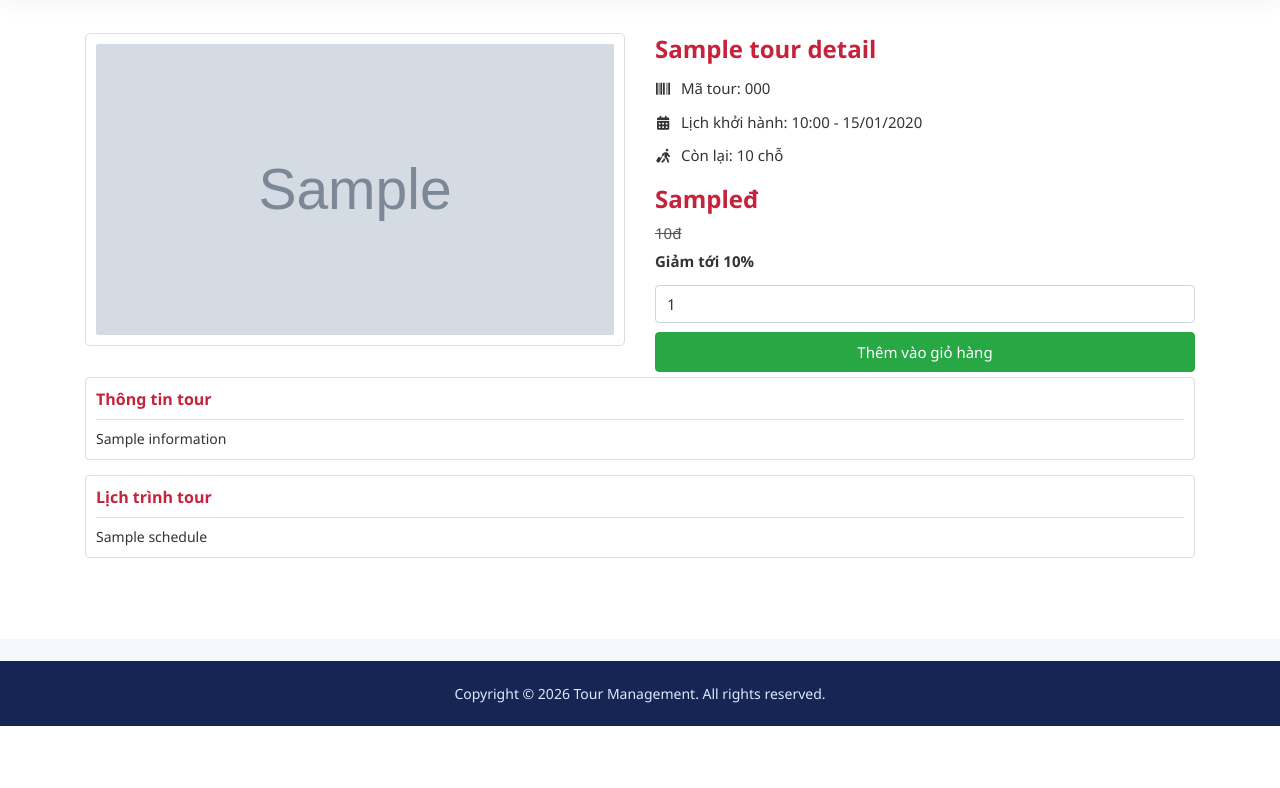
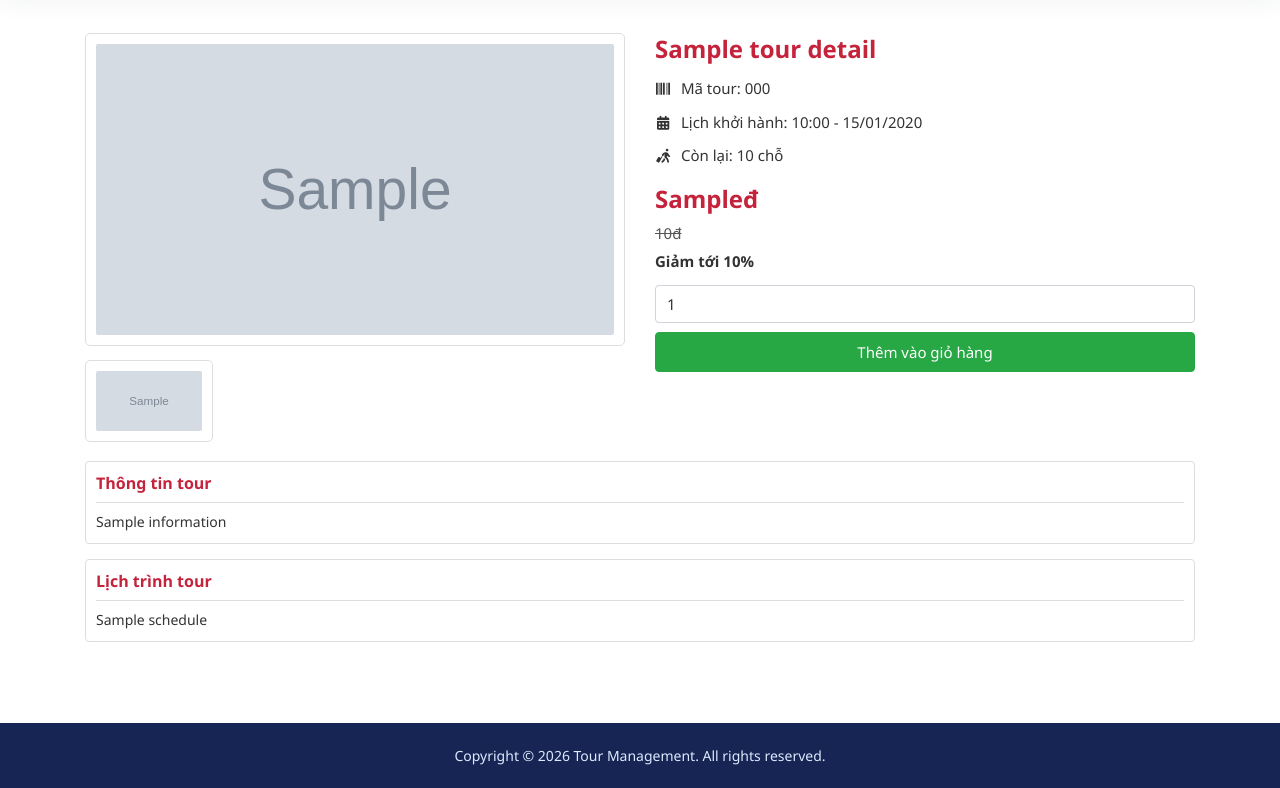
Before and after one commit to LaiHuy05/tour-management, a Node server app: template views/client/pages/tours/detail.pug in a window 1280 px wide. Shown: the part 74-862 px from the top of the page. Before the commit the page ends 800 px from the top, so only its background shows below. Run offline with Node 20, Linux system fonts and the light colour scheme; the template is opened without the code that fills it: most values are stand-ins (such as "Sample title", 1, 10 or a date in 2020); grey boxes marked "Sample" are stand-in pictures; some libraries are stand-ins or nearby versions.

Commit message:
hiển thị ảnh dạng slide bên chi tiết tour

```diff
--- a/public/js/script.js
+++ b/public/js/script.js
@@ -1 +1,20 @@
-console.log("Script loaded successfully!");
+// Slider Tour Detail
+var imagesThumb = new Swiper('.imagesThumb', {
+  loop: true,
+  spaceBetween: 10,
+  slidesPerView: 4,
+  freeMode: true,
+  watchSlidesProgress: true,
+});
+var imagesMain = new Swiper('.imagesMain', {
+  loop: true,
+  spaceBetween: 10,
+  navigation: {
+    nextEl: '.swiper-button-next',
+    prevEl: '.swiper-button-prev',
+  },
+  thumbs: {
+    swiper: imagesThumb,
+  },
+});
+// End Slider Tour Detail
--- a/views/client/layouts/default.pug
+++ b/views/client/layouts/default.pug
@@ -6,7 +6,8 @@ html
     link(rel="stylesheet", href="https://cdn.jsdelivr.net/npm/bootstrap@4.6.2/dist/css/bootstrap.min.css")
     link(rel="stylesheet" href="https://cdnjs.cloudflare.com/ajax/libs/font-awesome/6.7.2/css/all.min.css")
 
-    //- link(rel="stylesheet", href="https://cdn.jsdelivr.net/npm/aplayer@1.10.1/dist/APlayer.min.css")
+    link(rel="stylesheet", href="https://cdn.jsdelivr.net/npm/swiper@12/swiper-bundle.min.css")
+
 
     link(rel="stylesheet", href="/css/style.css")
 
@@ -22,6 +23,6 @@ html
     script(src="https://cdn.jsdelivr.net/npm/jquery@3.5.1/dist/jquery.slim.min.js")
     script(src="https://cdn.jsdelivr.net/npm/bootstrap@4.6.2/dist/js/bootstrap.bundle.min.js")
 
-    //- script(src="https://cdn.jsdelivr.net/npm/aplayer@1.10.1/dist/APlayer.min.js")
+    script(src="https://cdn.jsdelivr.net/npm/swiper@12/swiper-bundle.min.js")
 
     script(src="/js/script.js")
--- a/views/client/pages/tours/detail.pug
+++ b/views/client/pages/tours/detail.pug
@@ -9,9 +9,21 @@ block main
         .col-6
           if(tourDetail.images)
             .inner-images
-              each image in tourDetail.images
-                .inner-image
-                  img(src=image)
+              div(class="swiper imagesMain")
+                div(class="swiper-wrapper")
+                  each image in tourDetail.images
+                    div(class="swiper-slide")
+                      .inner-image
+                        img(src=image)
+                div(class="swiper-button-next")
+                div(class="swiper-button-prev")
+
+              div(class="swiper imagesThumb")
+                div(class="swiper-wrapper")
+                  each image in tourDetail.images
+                    div(class="swiper-slide")
+                      .inner-image
+                        img(src=image)
 
         .col-6
           .inner-title #{tourDetail.title}
```
